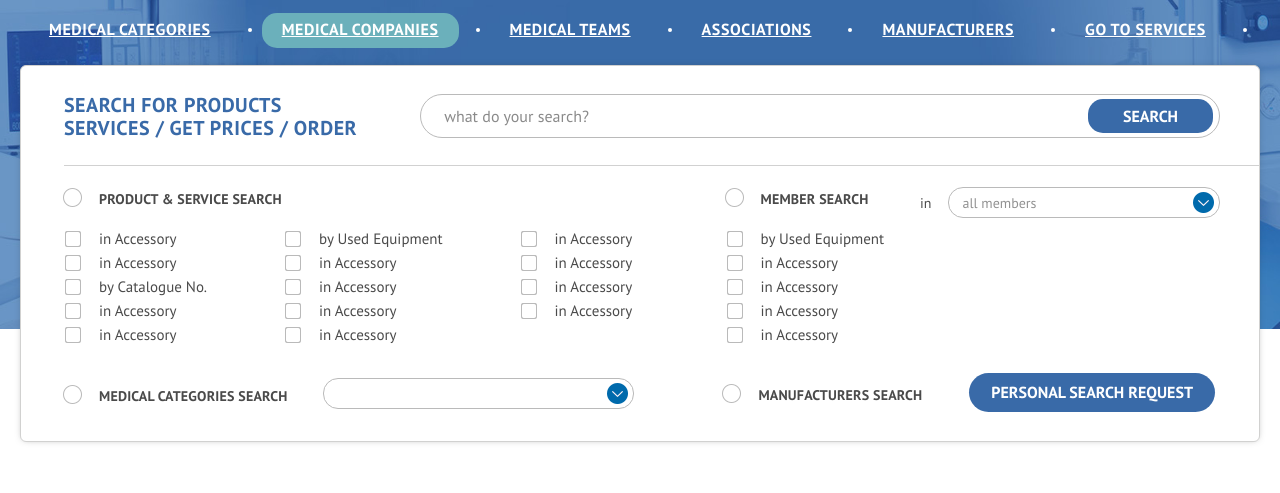
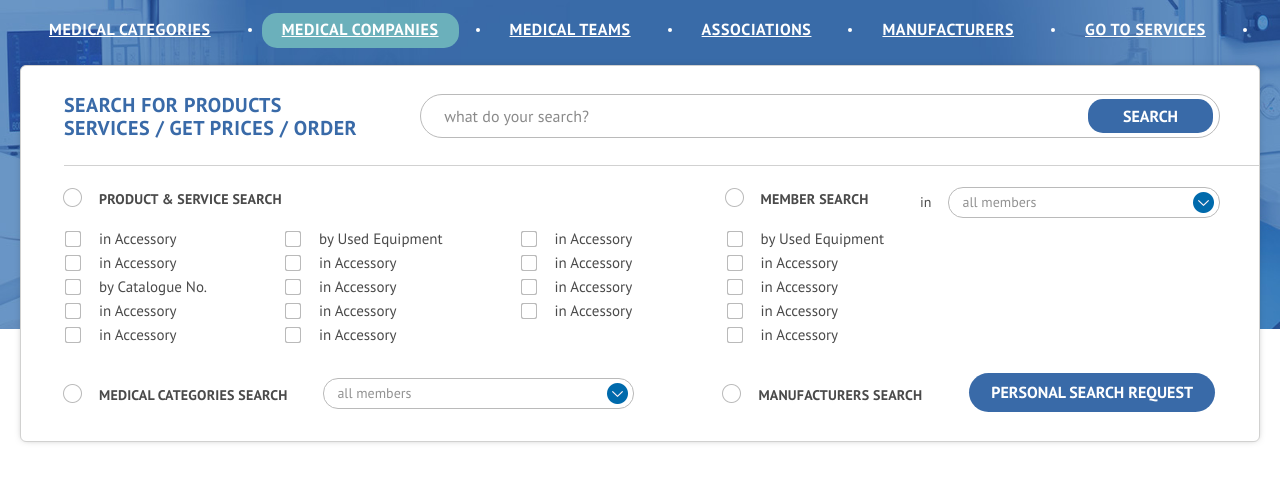
Before and after one commit to sly-enigma/makiavelly.ru, a PHP site: page /isramed/index.html in a window 1280 px wide. Shown: the part 147-640 px from the top of the page. Run offline with PHP 8.4, Linux system fonts and the light colour scheme; some libraries are stand-ins or nearby versions.

Commit message:
fix main

```diff
--- a/isramed/index.html
+++ b/isramed/index.html
@@ -176,7 +176,15 @@
 
                         <label for="" class="b-search-in">
                             <span>in</span>
-                            <input type="text" class="search-in" value="all members">
+                            <select name="" id="" class="search-in">
+                                <option value="">all members</option>
+                                <option value="">all members</option>
+                                <option value="">all members</option>
+                                <option value="">all members</option>
+                                <option value="">all members</option>
+                                <option value="">all members</option>
+                                <option value="">no value</option>
+                            </select>
                         </label>
                     </div>
                     <div class="section-item-categories">
@@ -185,7 +193,15 @@
                             <label for="Categories">Medical Categories Search</label>
 
                             <label for="" class="b-search-in">
-                                <input type="text" class="search-in" value="">
+                                <select name="" class="search-in">
+                                    <option value="">all members</option>
+                                    <option value="">all members</option>
+                                    <option value="">all members</option>
+                                    <option value="">all members</option>
+                                    <option value="">all members</option>
+                                    <option value="">all members</option>
+                                    <option value="">no value</option>
+                                </select>
                             </label>
                         </div>
                         <div class="section-item-label-radio">
--- a/isramed/style/common.css
+++ b/isramed/style/common.css
@@ -1965,6 +1965,21 @@ input[type="radio"]:checked:disabled + label::before {
 .b-medical-companies .b-asotiations-list.wrapper-center {
   margin: 0 auto -18px;
 }
+select {
+  -webkit-appearance: none;
+  background-repeat: no-repeat;
+  /* for FF */
+  -moz-appearance: none;
+  text-indent: 0.01px;
+  text-overflow: '';
+  /* for IE */
+  -ms-appearance: none;
+  appearance: none!important;
+  cursor: pointer;
+}
+select::-ms-expand {
+  display: none;
+}
 .wrapper-center {
   width: 1240px;
   margin: 0 auto;
--- a/isramed/style/main.less
+++ b/isramed/style/main.less
@@ -1675,3 +1675,20 @@ input[type="radio"]:checked:disabled + label::before {
         }
     }
 }
+
+select {
+    -webkit-appearance: none;
+    background-repeat: no-repeat;
+    /* for FF */
+    -moz-appearance: none;
+    text-indent: 0.01px;
+    text-overflow: '';
+    /* for IE */
+    -ms-appearance: none;
+    appearance: none!important;
+    cursor: pointer;
+}
+
+select::-ms-expand {
+    display: none;
+}
```
Also changed, not shown: isramed/style/main.css (+15 -0 lines).
